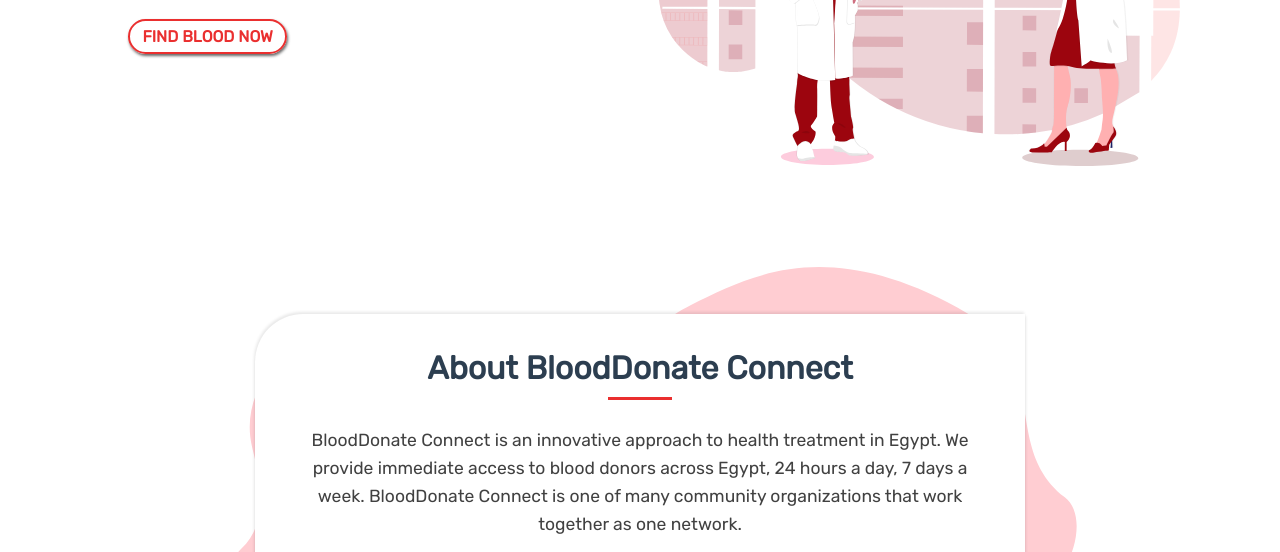
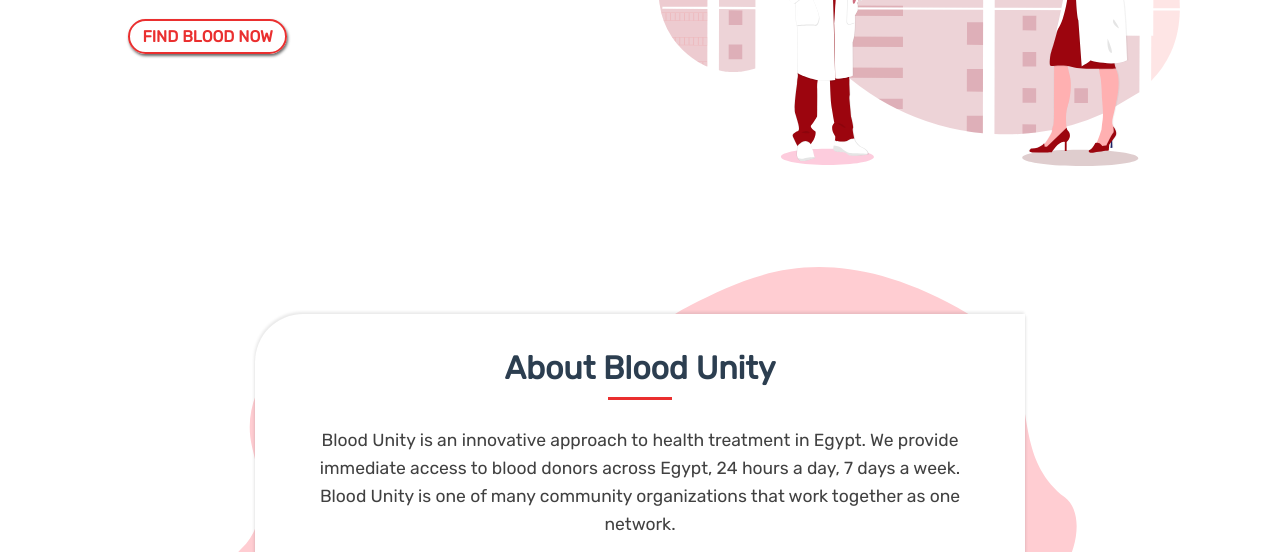
Before and after one commit to Nishitha-gandhi23/blood_unity, a plain HTML site: page index.html in a window 1280 px wide. Shown: the part 400-952 px from the top of the page. Drawn offline with Linux system fonts and the light colour scheme; a script that the page names is missing.

Commit message:
Update index.html

```diff
--- a/index.html
+++ b/index.html
@@ -3,7 +3,7 @@
   <head>
     <meta charset="UTF-8" />
     <meta name="viewport" content="width=device-width, initial-scale=1.0" />
-    <title>BloodDonate</title>
+    <title>Blood Unity</title>
     <link
       rel="stylesheet"
       href="https://cdnjs.cloudflare.com/ajax/libs/font-awesome/5.12.1/css/all.min.css"
@@ -26,7 +26,7 @@
           <li class="user-btn">
             <a href="#"><i class="fas fa-user-circle fa-2x"></i></a>
           </li>
-          <li><a href="file:///C:/Users/kmcns/Desktop/src/src/dashbouard/Login.html" class="button"> LogIn</a></li>
+          <li><a href="C:\Users\kmcns\Desktop\src\src\dashbouard\Login.html" class="button"> LogIn</a></li>
           <li><a href="#footer" class="button dark"> contact</a></li>
         </ul>
         <!-- Nav Mobile + tablet -->
@@ -64,11 +64,11 @@
     <!-- Start About  -->
     <section id="about" class="about grid">
       <div class="about__container">
-        <h2>About BloodDonate Connect</h2>
+        <h2>About Blood Unity </h2>
         <p>
-          BloodDonate Connect is an innovative approach to health treatment in
+          Blood Unity is an innovative approach to health treatment in
           Egypt. We provide immediate access to blood donors across Egypt, 24
-          hours a day, 7 days a week. BloodDonate Connect is one of many
+          hours a day, 7 days a week. Blood Unity  is one of many
           community organizations that work together as one network.
         </p>
         <a href="#" class="button "
@@ -570,7 +570,7 @@
     <footer class="footer" id="footer">
       <div class="footer__containers">
         <div>
-          <h2 class="footer__h2">Blood Donate<span>e</span></h2>
+          <h2 class="footer__h2">Blood Unity <span>e</span></h2>
           <div class="footer__icons">
             <span><i class="fab fa-facebook fa-lg"></i></span>
             <span><i class="fab fa-twitter fa-lg"></i></span>
@@ -579,7 +579,7 @@
             <span><i class="fab fa-linkedin-in fa-lg"></i></span>
           </div>
           <p class="footer__p">
-            &copy; 2020 Created By TownMonkeys All Rights Reserved
+            &copy; 2020 Created By Nextech All Rights Reserved
           </p>
         </div>
         <div>
```
